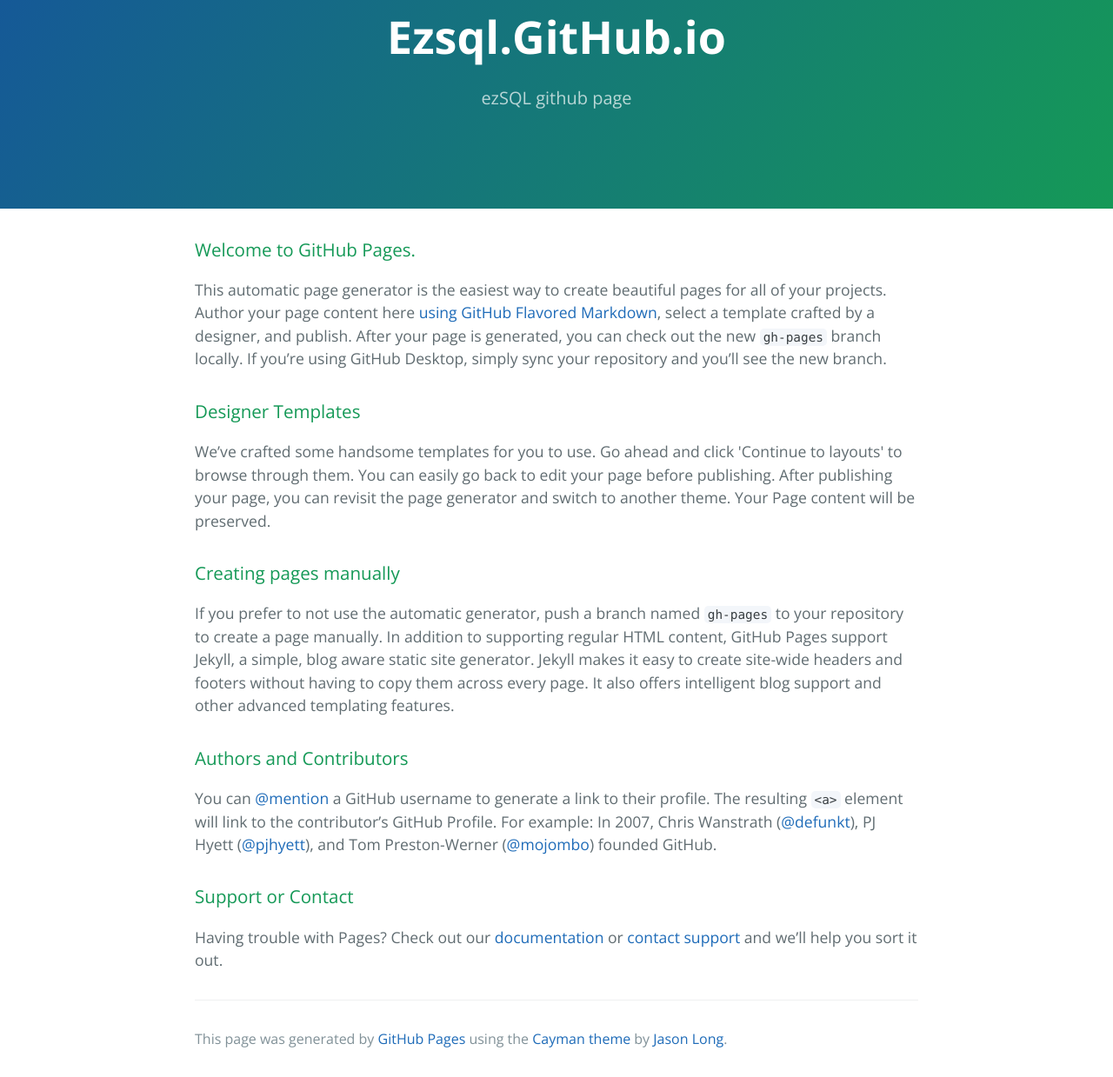
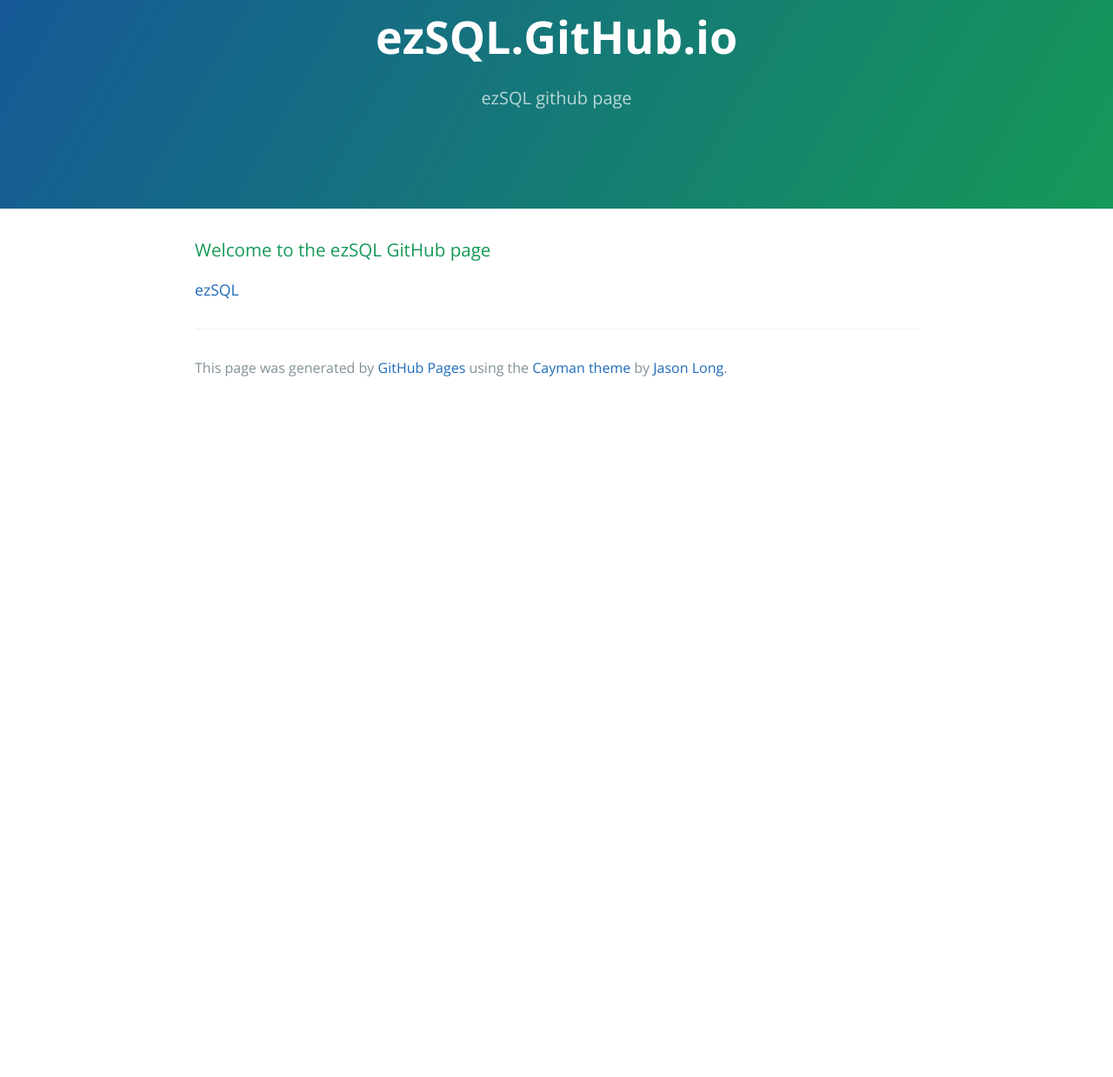
Before and after one commit to ezSQL/ezsql.github.io, a plain HTML site: page index.html in a window 1280 px wide. Shown: the part 77-1316 px from the top of the page at 87% size. After the commit the page ends 800 px from the top, so only its background shows below. Drawn offline with nearby package versions, Linux system fonts and the light colour scheme.

Commit message:
update github page

```diff
--- a/index.html
+++ b/index.html
@@ -11,35 +11,16 @@
   </head>
   <body>
     <section class="page-header">
-      <h1 class="project-name">Ezsql.GitHub.io</h1>
+      <h1 class="project-name">ezSQL.GitHub.io</h1>
       <h2 class="project-tagline">ezSQL github page</h2>
     </section>
 
     <section class="main-content">
       <h3>
-<a id="welcome-to-github-pages" class="anchor" href="#welcome-to-github-pages" aria-hidden="true"><span class="octicon octicon-link"></span></a>Welcome to GitHub Pages.</h3>
+Welcome to the ezSQL GitHub page
+</h3>
 
-<p>This automatic page generator is the easiest way to create beautiful pages for all of your projects. Author your page content here <a href="https://guides.github.com/features/mastering-markdown/">using GitHub Flavored Markdown</a>, select a template crafted by a designer, and publish. After your page is generated, you can check out the new <code>gh-pages</code> branch locally. If you’re using GitHub Desktop, simply sync your repository and you’ll see the new branch.</p>
-
-<h3>
-<a id="designer-templates" class="anchor" href="#designer-templates" aria-hidden="true"><span class="octicon octicon-link"></span></a>Designer Templates</h3>
-
-<p>We’ve crafted some handsome templates for you to use. Go ahead and click 'Continue to layouts' to browse through them. You can easily go back to edit your page before publishing. After publishing your page, you can revisit the page generator and switch to another theme. Your Page content will be preserved.</p>
-
-<h3>
-<a id="creating-pages-manually" class="anchor" href="#creating-pages-manually" aria-hidden="true"><span class="octicon octicon-link"></span></a>Creating pages manually</h3>
-
-<p>If you prefer to not use the automatic generator, push a branch named <code>gh-pages</code> to your repository to create a page manually. In addition to supporting regular HTML content, GitHub Pages support Jekyll, a simple, blog aware static site generator. Jekyll makes it easy to create site-wide headers and footers without having to copy them across every page. It also offers intelligent blog support and other advanced templating features.</p>
-
-<h3>
-<a id="authors-and-contributors" class="anchor" href="#authors-and-contributors" aria-hidden="true"><span class="octicon octicon-link"></span></a>Authors and Contributors</h3>
-
-<p>You can <a href="https://github.com/blog/821" class="user-mention">@mention</a> a GitHub username to generate a link to their profile. The resulting <code>&lt;a&gt;</code> element will link to the contributor’s GitHub Profile. For example: In 2007, Chris Wanstrath (<a href="https://github.com/defunkt" class="user-mention">@defunkt</a>), PJ Hyett (<a href="https://github.com/pjhyett" class="user-mention">@pjhyett</a>), and Tom Preston-Werner (<a href="https://github.com/mojombo" class="user-mention">@mojombo</a>) founded GitHub.</p>
-
-<h3>
-<a id="support-or-contact" class="anchor" href="#support-or-contact" aria-hidden="true"><span class="octicon octicon-link"></span></a>Support or Contact</h3>
-
-<p>Having trouble with Pages? Check out our <a href="https://help.github.com/pages">documentation</a> or <a href="https://github.com/contact">contact support</a> and we’ll help you sort it out.</p>
+<p><a href="https://ezsql.github.io/ezSQL">ezSQL</a></p>
 
       <footer class="site-footer">
 
```
